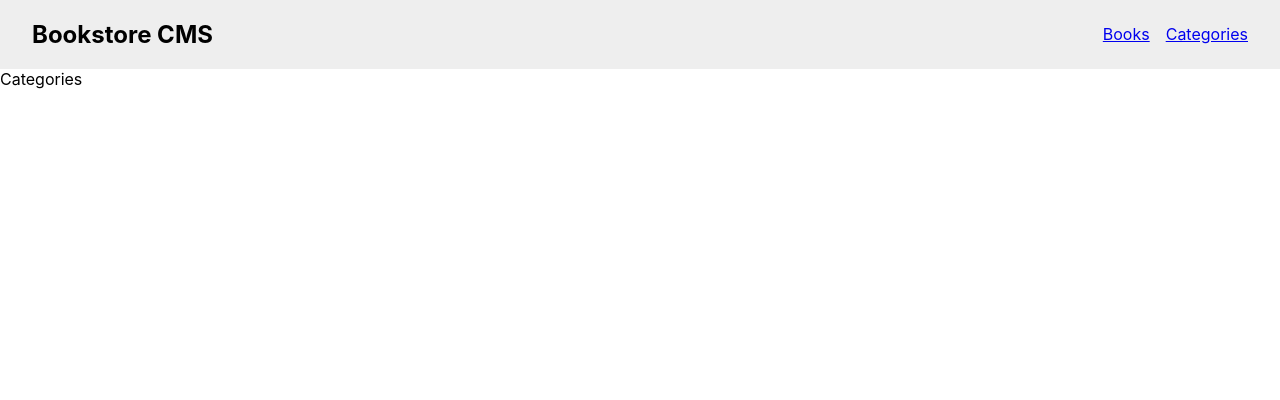
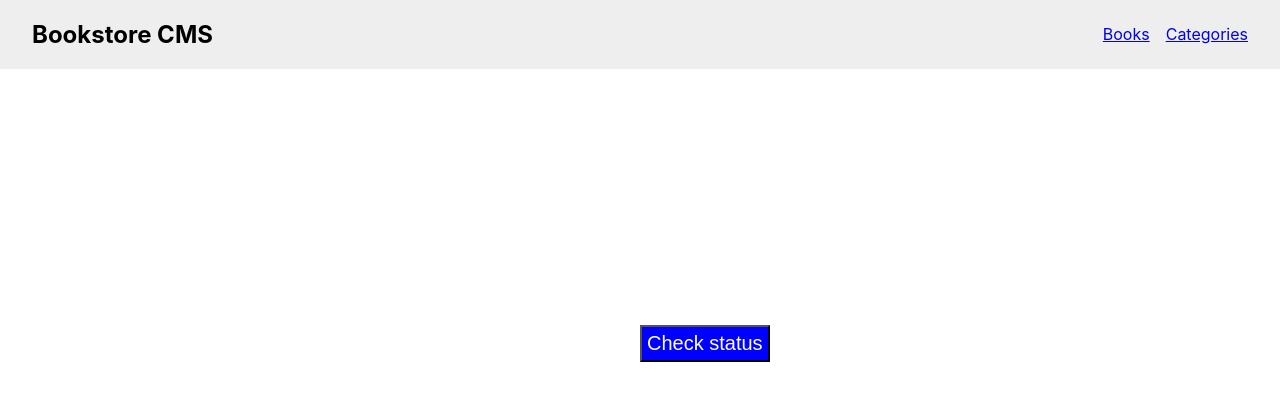
Before and after one commit to ngeelani48/react-bookstore, a React (Create React App) app: page /categories in a window 1280 px wide. Shown: the top 400 px of the page. Built offline with nearby package versions, Linux system fonts and the light colour scheme.

Commit message:
add some styling

```diff
--- a/src/components/Categories.js
+++ b/src/components/Categories.js
@@ -1,4 +1,7 @@
+import './styles/Categories.css'
 const Categories = () => (
-    <div>Categories</div>
+    <div>
+    <button className="cat-btn" type="button">Check status</button>
+  </div>
   );
   export default Categories;
--- a/src/components/styles/Books.css
+++ b/src/components/styles/Books.css
@@ -0,0 +1,12 @@
+.booklist {
+    list-style:none;
+}
+
+.book {
+    display: flex;
+    flex-direction: column;
+  }
+
+  button {
+    width: fit-content;
+  }
--- /dev/null
+++ b/src/components/styles/Categories.css
@@ -0,0 +1,8 @@
+.cat-btn {
+    margin-left: 50%;
+    margin-top: 20%;
+    padding: 5px;
+    background-color: rgb(0, 0, 255);
+    font-size: 20px;
+    color: #fff;
+}
```
Also changed, not shown: 2 other files (tests, documents, lock files or other folders).
